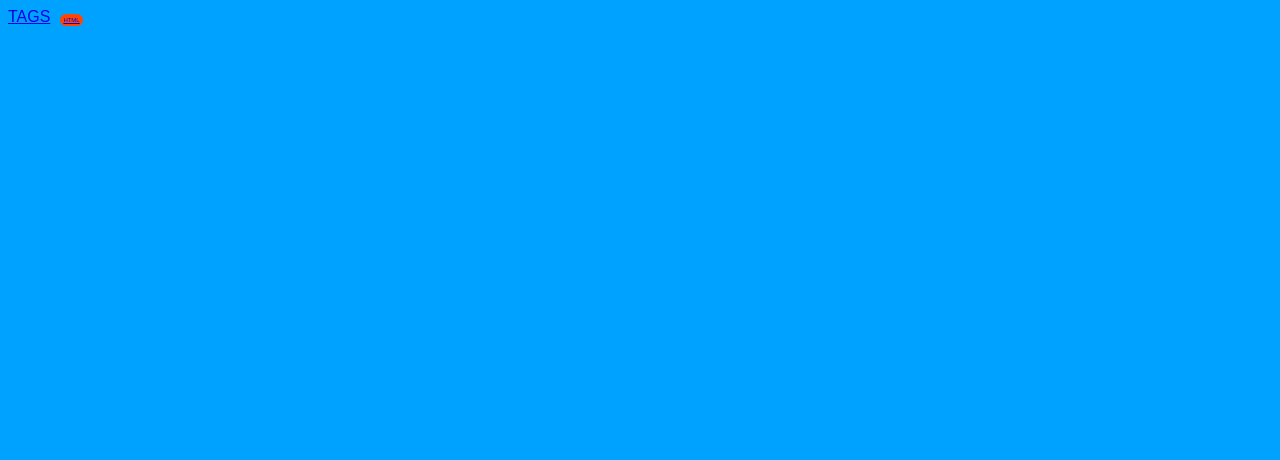
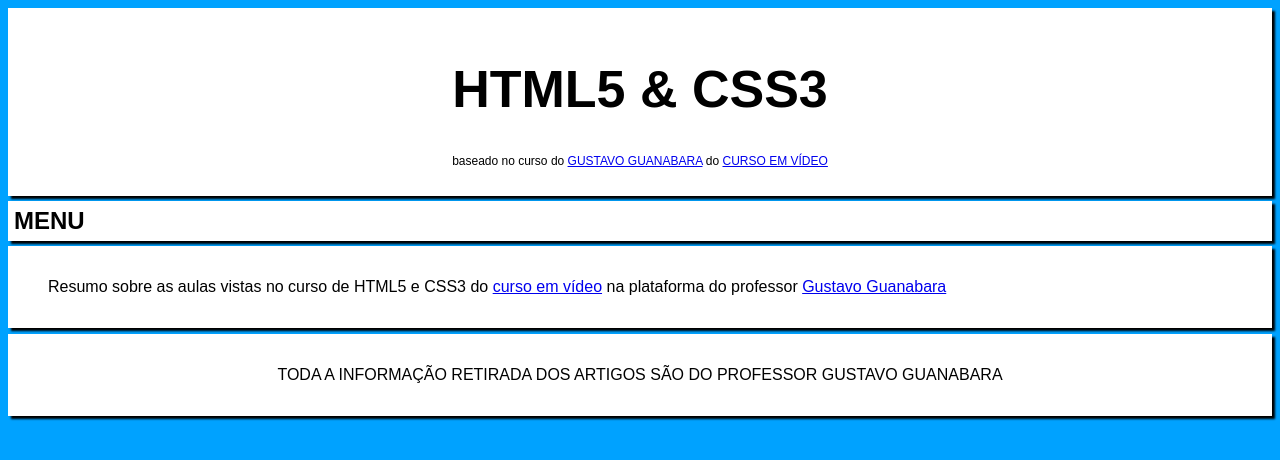
Before and after one commit to miguelmatoos/SiteOficial, a plain HTML site: page index.html in a window 1280 px wide. Drawn offline with Linux system fonts and the light colour scheme; a web font is replaced by a local one.

Commit message:
Diversas mudanças como : cor de body , criação de menu , background color e etc , criação de sombras , textos entre outros

```diff
--- a/style.css
+++ b/body.css
@@ -3,17 +3,8 @@
     font-family: "Roboto-Flex";
     src: url(fontes/RobotoFlex-VariableFont_GRAD\,XOPQ\,XTRA\,YOPQ\,YTAS\,YTDE\,YTFI\,YTLC\,YTUC\,opsz\,slnt\,wdth\,wght.ttf)format("truetype");
 }
-/* CSS Document */
 body {
     background-color: #00a2ff;
-    font-family: Arial, Helvetica, sans-serif;
+    font-family: "Roboto-Flex", Arial, Helvetica, sans-serif;
+    overflow-x: hidden;
 }
-
-.tags::after {
-    content: "HTML";
-    background-color: orangered;
-    border-radius: 6px;
-    padding: 3px;
-    margin: 0px 10px;
-    font-size: 6px;
-}
--- /dev/null
+++ b/footer.css
@@ -0,0 +1,15 @@
+@charset "UTF-8";
+@font-face {
+    font-family: "Roboto-Flex";
+    src: url(fontes/RobotoFlex-VariableFont_GRAD\,XOPQ\,XTRA\,YOPQ\,YTAS\,YTDE\,YTFI\,YTLC\,YTUC\,opsz\,slnt\,wdth\,wght.ttf)format("truetype");
+}
+
+footer {
+    background-color: white;
+    padding: 1em;
+    margin: 6px auto;
+    height: fit-content;
+    text-align: center;
+    font-family: "Roboto-Flex", sans-serif;
+    box-shadow: 3px 3px 2px black;
+}
--- /dev/null
+++ b/header.css
@@ -0,0 +1,23 @@
+@charset "UTF-8";
+@font-face {
+    font-family: "Roboto-Flex";
+    src: url(fontes/RobotoFlex-VariableFont_GRAD\,XOPQ\,XTRA\,YOPQ\,YTAS\,YTDE\,YTFI\,YTLC\,YTUC\,opsz\,slnt\,wdth\,wght.ttf)format("truetype");
+}
+
+header {
+    background-color: white;
+    padding: 1em;
+    box-shadow: 3px 3px 2px black;
+}
+
+header > h1 {
+    font-family: "Roboto-Flex", sans-serif;
+    color:black;
+    text-align: center;
+    font-size: 3.25em;
+}
+
+header > p {
+    font-size: 0.75em;
+    text-align: center;
+}
--- a/index.html
+++ b/index.html
@@ -4,19 +4,33 @@
     <meta charset="UTF-8">
     <meta name="viewport" content="width=device-width, initial-scale=1.0">
     <title>Página inicial</title>
-    <link rel="stylesheet" href="style.css">
+    <link rel="stylesheet" href="body.css">
+    <link rel="stylesheet" href="header.css">
+    <link rel="stylesheet" href="nav.css">
+    <link rel="stylesheet" href="main.css">
+    <link rel="stylesheet" href="footer.css">
 </head>
 <body>
-    <header></header>
+    <header>
+        <h1>HTML5 & CSS3</h1>
+        <p>baseado no curso do <a href="https://x.com/guanabara" target="_blank">GUSTAVO GUANABARA</a> do <a href="https://www.cursoemvideo.com/cursos/" target="_blank">CURSO EM VÍDEO</a></p>
+    </header>
     <nav>
-        <a href="#" class="tags">TAGS</a>
+        <h2>MENU</h2>
+        <article>
+            <a href="tags.html" rel="self" class="html5">TAGS</a><br>
+            <a href="seletores.html" rel="self" class="css3">SELETORES</a><br>
+        </article>
     </nav>
     <main>
         <section>
             <article>
+                <p>Resumo sobre as aulas vistas no curso de HTML5 e CSS3 do <a href="https://www.cursoemvideo.com/cursos/">curso em vídeo</a> na plataforma do professor <a href="https://x.com/guanabara" target="_blank">Gustavo Guanabara</a></p>
             </article>
         </section>
     </main>
-    <footer></footer>
+    <footer>
+        <p>TODA A INFORMAÇÃO RETIRADA DOS ARTIGOS SÃO DO PROFESSOR GUSTAVO GUANABARA</p>
+    </footer>
 </body>
 </html>
--- /dev/null
+++ b/main.css
@@ -0,0 +1,14 @@
+@charset "UTF-8";
+@font-face {
+    font-family: "Roboto-Flex";
+    src: url(fontes/RobotoFlex-VariableFont_GRAD\,XOPQ\,XTRA\,YOPQ\,YTAS\,YTDE\,YTFI\,YTLC\,YTUC\,opsz\,slnt\,wdth\,wght.ttf)format("truetype");
+}
+
+main {
+    background-color: white;
+    padding: 1em;
+    margin: auto;
+    height: fit-content;
+    text-indent: 1.5em;
+    box-shadow: 3px 3px 2px black;
+}
--- /dev/null
+++ b/nav.css
@@ -0,0 +1,67 @@
+@charset "UTF-8";
+@font-face {
+    font-family: "Roboto-Flex";
+    src: url(fontes/RobotoFlex-VariableFont_GRAD\,XOPQ\,XTRA\,YOPQ\,YTAS\,YTDE\,YTFI\,YTLC\,YTUC\,opsz\,slnt\,wdth\,wght.ttf)format("truetype");
+}
+/* CSS Document */
+nav {
+    background-color: white;
+    padding: 6px;
+    font-family: "Roboto-Flex", sans-serif;
+    margin: 5px 0px;
+    height: fit-content;
+    box-shadow: 3px 3px 2px black;
+
+}
+
+nav > h2 {
+    margin: 0px;
+}
+nav > article {
+    background-color: rgb(255, 255, 255);
+    display: none;
+    margin: auto;
+    width: 600px;
+    height: fit-content;
+    padding: 6px;
+    font-size: 1.25em;
+}
+
+nav > article > a {
+    text-decoration: none;
+    color: inherit;
+    text-align: center;
+    display: block;
+    font-weight: bolder;
+}
+nav:hover > article {
+    display: block;
+    box-shadow: 3px 3px 2px black;
+}
+
+nav:hover {
+    background-color: #00a2ff;
+}
+
+nav:hover >h2 {
+    display: none;
+}
+nav > article > .html5::after {
+    content: "HTML";
+    padding: 3px;
+    font: 600 0.5em "Roboto-Flex", sans-serif;
+    margin: 5px;
+    background-color: orangered;
+    border-radius: 4px;
+    box-shadow: 3px 3px 2px black;
+}
+
+nav > article > .css3::after {
+    content: "CSS";
+    padding: 3px;
+    font: 600 0.5em "Roboto-Flex", sans-serif;
+    margin: 5px;
+    background-color: dodgerblue;
+    border-radius: 4px;
+    box-shadow: 3px 3px 2px black;
+}
```
Also changed, not shown: seletores.html (added), tags.html (added).
